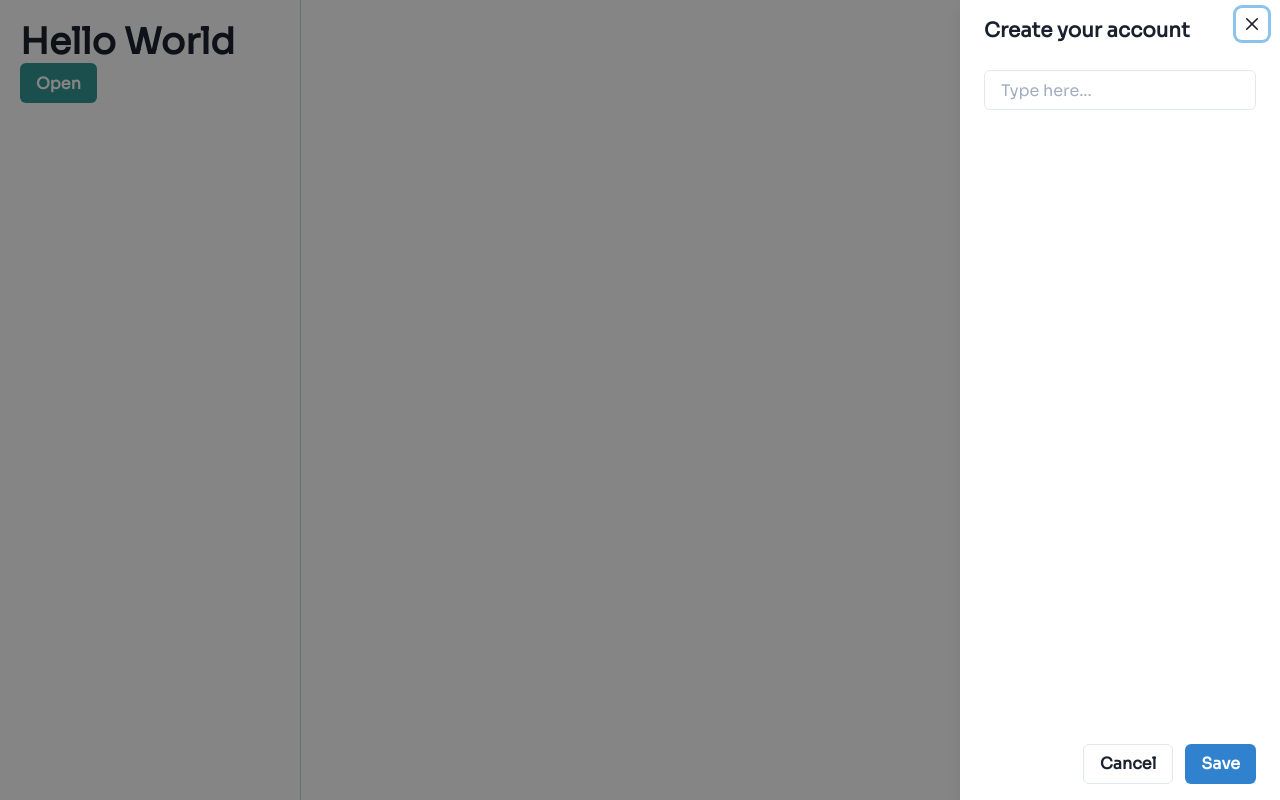
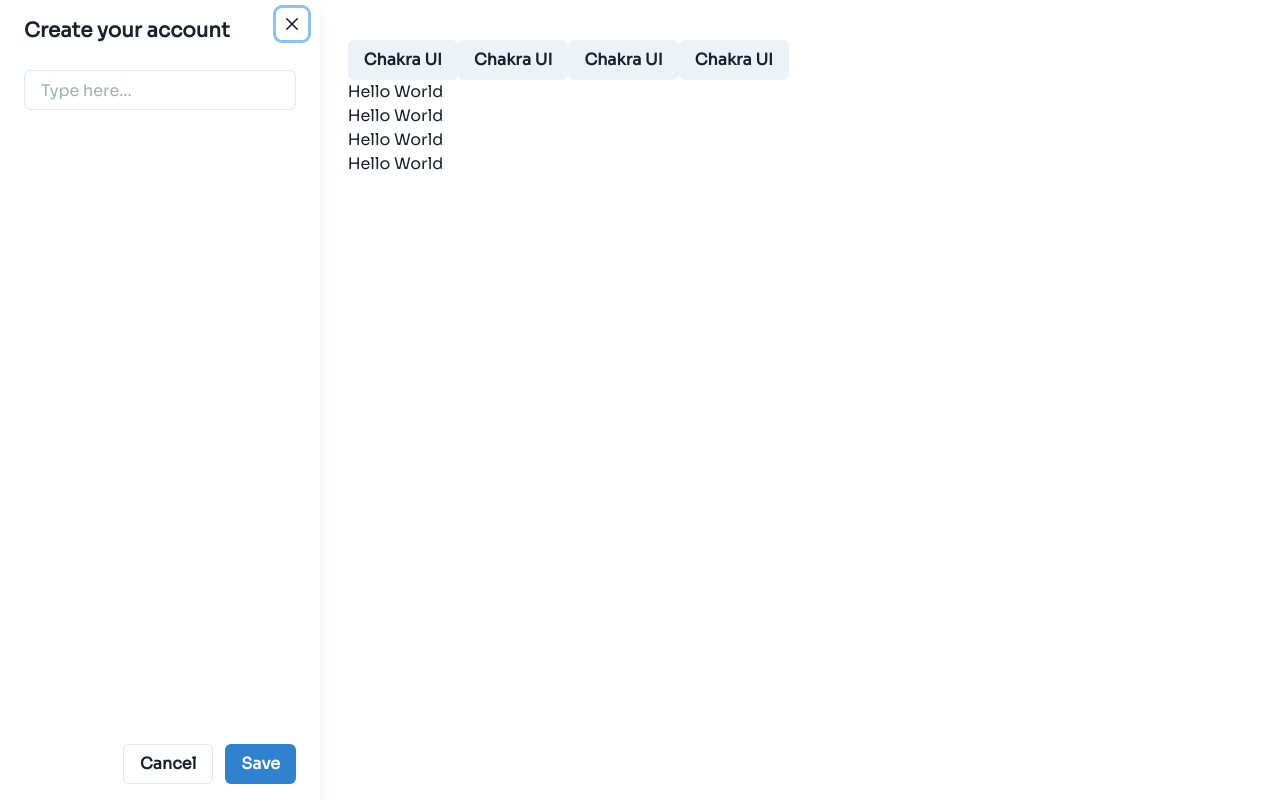
Before and after one commit to carlomigueldy/nextjs-chakra-ui-starter, a Next.js app: page / in a window 1280 px wide. Both pictures are taken after a click on the button "Open". Built offline with nearby package versions, Linux system fonts and the light colour scheme.

Commit message:
feat(AdminLayout): created layout

```diff
--- /dev/null
+++ b/layouts/admin.tsx
@@ -0,0 +1,70 @@
+import {
+  Drawer,
+  DrawerBody,
+  DrawerCloseButton,
+  DrawerContent,
+  DrawerFooter,
+  DrawerHeader,
+  DrawerOverlay,
+} from "@chakra-ui/modal";
+import { Box, Button, Heading, Input, useDisclosure } from "@chakra-ui/react";
+import React, { Component } from "react";
+
+function AdminLayout({ children }: { children: React.ReactNode }) {
+  const { isOpen, onOpen, onClose } = useDisclosure();
+  const btnRef = React.useRef();
+
+  return (
+    <>
+      <main
+        style={{
+          height: "100vh",
+          display: "flex",
+        }}
+      >
+        <Box
+          height="100%"
+          width="400px"
+          bgColor="white"
+          padding="5"
+          outline="solid 1px"
+          outlineColor="gray.300"
+        >
+          <Heading>Hello World</Heading>
+
+          <Button ref={btnRef} colorScheme="teal" onClick={onOpen}>
+            Open
+          </Button>
+          <Drawer
+            isOpen={isOpen}
+            placement="left"
+            onClose={onClose}
+            finalFocusRef={btnRef}
+            size="xs"
+          >
+            <DrawerContent>
+              <DrawerCloseButton />
+              <DrawerHeader>Create your account</DrawerHeader>
+
+              <DrawerBody>
+                <Input placeholder="Type here..." />
+              </DrawerBody>
+
+              <DrawerFooter>
+                <Button variant="outline" mr={3} onClick={onClose}>
+                  Cancel
+                </Button>
+                <Button colorScheme="blue">Save</Button>
+              </DrawerFooter>
+            </DrawerContent>
+          </Drawer>
+        </Box>
+        <Box width="100%" padding="10">
+          {children}
+        </Box>
+      </main>
+    </>
+  );
+}
+
+export default AdminLayout;
--- a/pages/index.tsx
+++ b/pages/index.tsx
@@ -1,69 +1,20 @@
-import {
-  Drawer,
-  DrawerBody,
-  DrawerCloseButton,
-  DrawerContent,
-  DrawerFooter,
-  DrawerHeader,
-  DrawerOverlay,
-} from "@chakra-ui/modal";
-import { Box, Button, Heading, Input, useDisclosure } from "@chakra-ui/react";
-import Head from "next/head";
-import React from "react";
-// import styles from "../styles/Home.module.css";
+import { Button } from "@chakra-ui/button";
+import { Text } from "@chakra-ui/layout";
+import AdminLayout from "../layouts/admin";
 
 export default function Home() {
-  const { isOpen, onOpen, onClose } = useDisclosure();
-  const btnRef = React.useRef();
-
   return (
     <>
-      <main
-        style={{
-          height: "100vh",
-          display: "flex",
-        }}
-      >
-        <Box
-          height="100%"
-          width="300px"
-          bgColor="white"
-          padding="5"
-          position="fixed"
-          outline="solid 1px"
-          outlineColor="gray.300"
-        >
-          <Heading>Hello World</Heading>
-
-          <Button ref={btnRef} colorScheme="teal" onClick={onOpen}>
-            Open
-          </Button>
-          <Drawer
-            isOpen={isOpen}
-            placement="right"
-            onClose={onClose}
-            finalFocusRef={btnRef}
-          >
-            <DrawerOverlay>
-              <DrawerContent>
-                <DrawerCloseButton />
-                <DrawerHeader>Create your account</DrawerHeader>
-
-                <DrawerBody>
-                  <Input placeholder="Type here..." />
-                </DrawerBody>
-
-                <DrawerFooter>
-                  <Button variant="outline" mr={3} onClick={onClose}>
-                    Cancel
-                  </Button>
-                  <Button colorScheme="blue">Save</Button>
-                </DrawerFooter>
-              </DrawerContent>
-            </DrawerOverlay>
-          </Drawer>
-        </Box>
-      </main>
+      <AdminLayout>
+        <Button>Chakra UI</Button>
+        <Button>Chakra UI</Button>
+        <Button>Chakra UI</Button>
+        <Button>Chakra UI</Button>
+        <Text>Hello World</Text>
+        <Text>Hello World</Text>
+        <Text>Hello World</Text>
+        <Text>Hello World</Text>
+      </AdminLayout>
     </>
   );
 }
```
